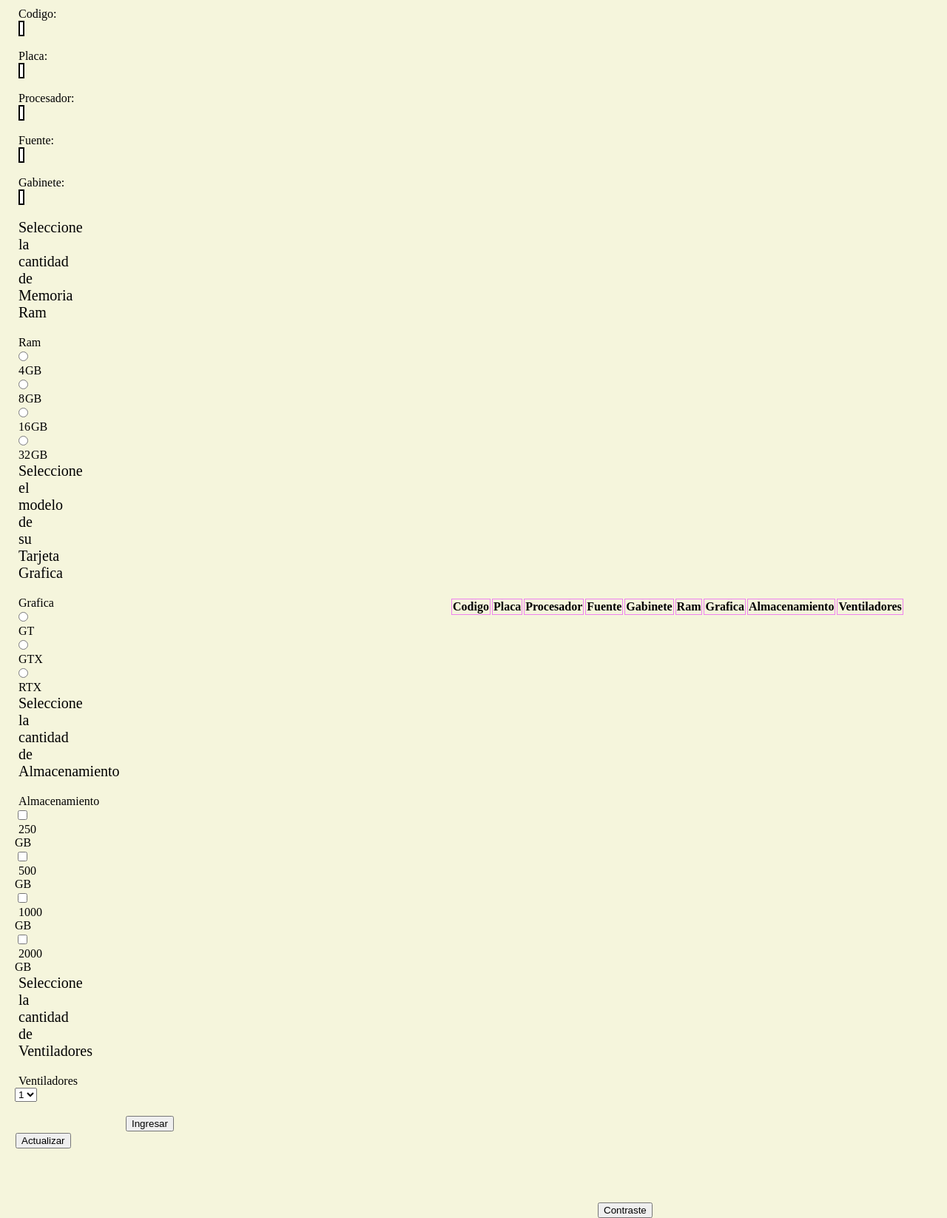
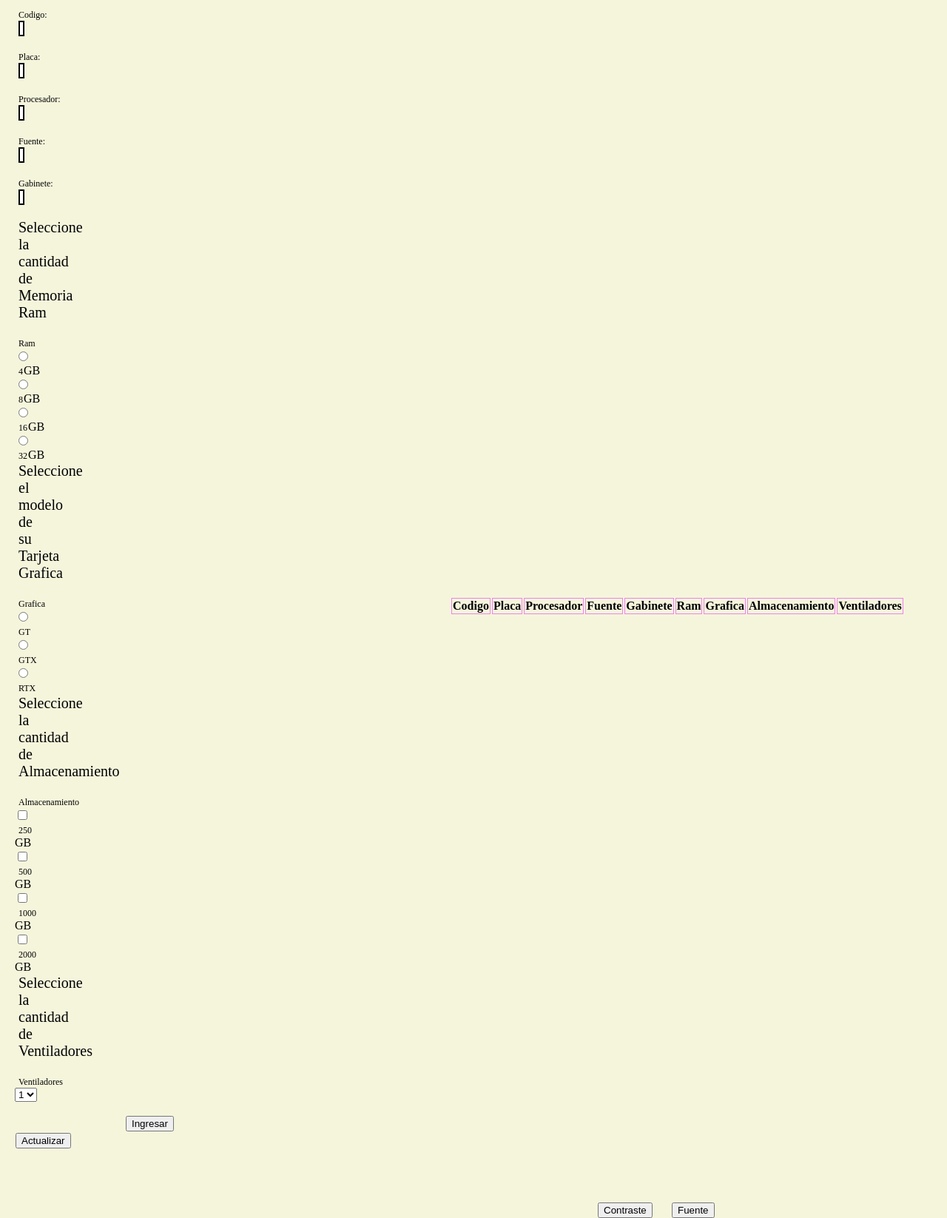
Before and after one commit to lucasgallardotraslavina/lucas.gallardo, a plain HTML site: page index.html in a window 1280 px wide. Shown: the whole page at 74% size. Drawn offline with Linux system fonts and the light colour scheme; no server answers.

Commit message:
boton Fuente
cambia la Fuente

```diff
--- a/css/estilo.css
+++ b/css/estilo.css
@@ -75,3 +75,22 @@ p{
     margin-left: 1px;
     margin-right: 0px;
 }
+.small-letras{
+    font-size: 8px;
+}
+
+.medium-letras{
+    font-size: 12px;
+}
+
+.large-letras{
+    font-size: 16px;
+}
+.btnFuente{
+    display: block;
+    margin: 1px;
+    margin-top: -22px;
+    margin-bottom: 0px;
+    margin-left: 900px;
+    margin-right: 1px;
+}
--- a/index.html
+++ b/index.html
@@ -11,71 +11,71 @@
 <body>
     <form class="formulario">
 
-        <label  for="Codigo">Codigo:</label>
+        <label class="medium-letras" for="Codigo">Codigo:</label>
         <input class="input_text"  type="text" name="" id="Codigo" placeholder="Ingrese el codigo de su computadora"><br>
 
-        <label for="Placa">Placa:</label>
+        <label class="medium-letras" for="Placa">Placa:</label>
         <input class="input_text"  type="text" name="" id="Placa" placeholder="Ingrese el modelo de su Placa"><br>
 
-        <label for="Procesador">Procesador:</label>
+        <label class="medium-letras" for="Procesador">Procesador:</label>
         <input class="input_text"  type="text" name="" id="Procesador" placeholder="Ingrese el modelo de su Procesador"><br>
 
-        <label for="Fuente">Fuente:</label>
+        <label class="medium-letras" for="Fuente">Fuente:</label>
         <input class="input_text"  type="number" name="" id="Fuente" placeholder="Ingrese los Watt de su Fuente"><br>
 
-        <label for="Gabinete">Gabinete:</label>
+        <label class="medium-letras" for="Gabinete">Gabinete:</label>
         <input class="input_text"  type="text" name="" id="Gabinete" placeholder="Ingrese el modelo de su Gabinete"><br>
 
 
         <p>Seleccione la cantidad de Memoria Ram</p>
-        <label for="Ram">Ram</label><br>
+        <label class="medium-letras" for="Ram">Ram</label><br>
 
 
         <input type="radio" name="Ram" id="Ram1" value="4">
-        <label for="Ram1">4</label>GB<br>
+        <label class="medium-letras" for="Ram1">4</label>GB<br>
 
         <input type="radio" name="Ram" id="Ram2" value="8">
-        <label for="Ram2">8</label>GB<br>
+        <label class="medium-letras" for="Ram2">8</label>GB<br>
 
         <input type="radio" name="Ram" id="Ram3" value="16">
-        <label for="Ram3">16</label>GB<br>
+        <label class="medium-letras" for="Ram3">16</label>GB<br>
 
         <input type="radio" name="Ram" id="Ram4" value="32">
-        <label for="Ram4">32</label>GB<br>
+        <label class="medium-letras" for="Ram4">32</label>GB<br>
 
 
 
 
         <P>Seleccione el modelo de su Tarjeta Grafica</P>
-        <label for="Grafica1">Grafica</label><br>
+        <label class="medium-letras" for="Grafica1">Grafica</label><br>
 
         <input type="radio" name="Grafica" id="Grafica1" value="GT">
-        <label for="Grafica1">GT</label><br>
+        <label class="medium-letras" for="Grafica1">GT</label><br>
 
         <input type="radio" name="Grafica" id="Grafica2" value="GTX">
-        <label for="Grafica1">GTX</label><br>
+        <label class="medium-letras" for="Grafica1">GTX</label><br>
 
         <input type="radio" name="Grafica" id="Grafica3" value="RTX">
-        <label for="Grafica1">RTX</label><br>
+        <label class="medium-letras" for="Grafica1">RTX</label><br>
 
 
         <p>Seleccione la cantidad de Almacenamiento</p>
-        <label for="Almacenamiento">Almacenamiento</label><br>
+        <label class="medium-letras" for="Almacenamiento">Almacenamiento</label><br>
 
         <input type="checkbox" name="Almacenamiento" id="Almacenamiento1" value="250">
-        <label for="Almacenamiento1">250</label> GB<br>
+        <label class="medium-letras" for="Almacenamiento1">250</label> GB<br>
 
         <input type="checkbox" name="Almacenamiento" id="Almacenamiento2" value="500">
-        <label for="Almacenamiento2">500</label> GB<br>
+        <label class="medium-letras" for="Almacenamiento2">500</label> GB<br>
 
         <input type="checkbox" name="Almacenamiento" id="Almacenamiento3" value="1000">
-        <label for="Almacenamiento3">1000</label> GB<br>
+        <label class="medium-letras" for="Almacenamiento3">1000</label> GB<br>
 
         <input type="checkbox" name="Almacenamiento" id="Almacenamiento4" value="2000">
-        <label for="Almacenamiento4">2000</label> GB<br>
+        <label class="medium-letras" for="Almacenamiento4">2000</label> GB<br>
 
         <p>Seleccione la cantidad de Ventiladores</p>
-        <label for="Ventiladores">Ventiladores</label><br>
+        <label class="medium-letras" for="Ventiladores">Ventiladores</label><br>
         <select name="Ventiladores" id="Ventiladores">
             <option value="1">1</option>
             <option value="2">2</option>
@@ -88,6 +88,7 @@
         <button class="buttonA" type="button" id="btnActualizar">Actualizar</button>
     </form>
     <button class="btnContraste" id="Contraste">Contraste</button>
+    <button class="btnFuente" id="btnFuente" value="0">Fuente</button>
     <table>
         <thead>
             <tr>
--- a/js/script.js
+++ b/js/script.js
@@ -5,6 +5,7 @@ window.addEventListener("load",()=>{
     document.getElementById("btnActualizar").addEventListener("click", Actualizar);
     CargarDatos();
     document.getElementById("Contraste").addEventListener("click",Contraste)
+    document.getElementById("btnFuente").addEventListener("click",fuente)
 })
 
 //================================================================
@@ -265,3 +266,42 @@ const Actualizar = ()=>{
 const Contraste = ()=>{
     document.body.classList.toggle("dark-mode");
 }
+var fuente = () => {
+    //En esta función se esta haciendo que al momento de apretar el boton fuente
+    //cambie el tamaño de fuente a lo que se haya aplicado la clase en el HTML
+    let btn = document.getElementById('btnFuente')
+
+    if(btn.value == '0'){
+        let elements = document.getElementsByClassName("small-letras")
+        //Se guarda el largo del elemento en una variable
+        const largo = elements.length;
+        for (let i = 0; i < largo; i++){
+            const element = elements[0]
+            //Se reemplaza del elemento la clase small-letras por medium-letras
+            element.classList.replace('small-letras','medium-letras')
+        }
+        btn.value = '1';
+    }
+
+    else if(btn.value == "1"){
+        let elements = document.getElementsByClassName("medium-letras");
+        const largo = elements.length;
+        for (let i = 0; i < largo; i++){
+            const element = elements[0]
+            //Se reemplaza del elemento la clase medium-letras por large-letras
+            element.classList.replace('medium-letras','large-letras')
+        }
+        btn.value = "2";
+    }
+
+    else if(btn.value == "2"){
+        let elements = document.getElementsByClassName("large-letras")
+        const largo = elements.length;
+        for (let i = 0; i < largo; i++){
+            const element = elements[0]
+            //Se reemplaza del elemento la clase large-letras por small-letras
+            element.classList.replace('large-letras','small-letras')
+        }
+        btn.value = "0"
+    }
+}
```
